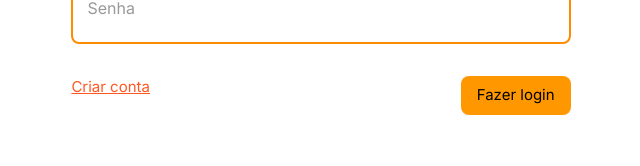
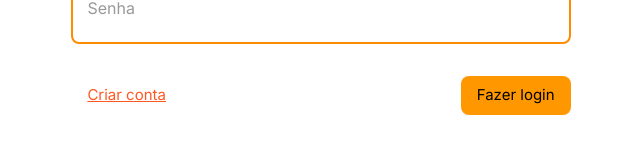
Before and after one commit to gagjunior/wareysis-sigbrb-frontend, an Angular app: page /login in a window 1280 px wide. Shown: the part 440-606 px from the top of the page, without its empty margins (319-959 px from the left). Built offline with nearby package versions, Linux system fonts and the light colour scheme.

Commit message:
:sparkles: feat: login.component

```diff
--- a/src/app/features/login/login.component.html
+++ b/src/app/features/login/login.component.html
@@ -9,7 +9,7 @@
       <app-floating-input label="E-mail" id="email" type="email" [required]="true"></app-floating-input>
       <app-floating-input label="Senha" id="senha" type="password" [required]="true"></app-floating-input>
       <div class="w3-bar margin-top-32">
-        <a routerLink="/registro" class="w3-left w3-text-deep-orange">Criar conta</a>
+        <a routerLink="/registro" class="w3-left w3-text-deep-orange w3-button" style="text-decoration: underline">Criar conta</a>
         <button type="submit" class="w3-button w3-round-large w3-right w3-orange">Fazer login</button>
       </div>
     </form>
--- a/src/app/features/login/login.component.ts
+++ b/src/app/features/login/login.component.ts
@@ -2,7 +2,6 @@ import {Component, inject} from '@angular/core';
 import {BreakpointObserver, Breakpoints} from '@angular/cdk/layout'
 import {NgClass, NgStyle} from '@angular/common';
 import {RouterLink} from '@angular/router';
-import {RodapeComponent} from '../../shared/rodape/rodape.component';
 import {FloatingInputComponent} from '../../shared/floating-input/floating-input.component';
 
 @Component({
@@ -11,7 +10,6 @@ import {FloatingInputComponent} from '../../shared/floating-input/floating-input
     NgClass,
     NgStyle,
     RouterLink,
-    RodapeComponent,
     FloatingInputComponent
   ],
   templateUrl: './login.component.html',
```
